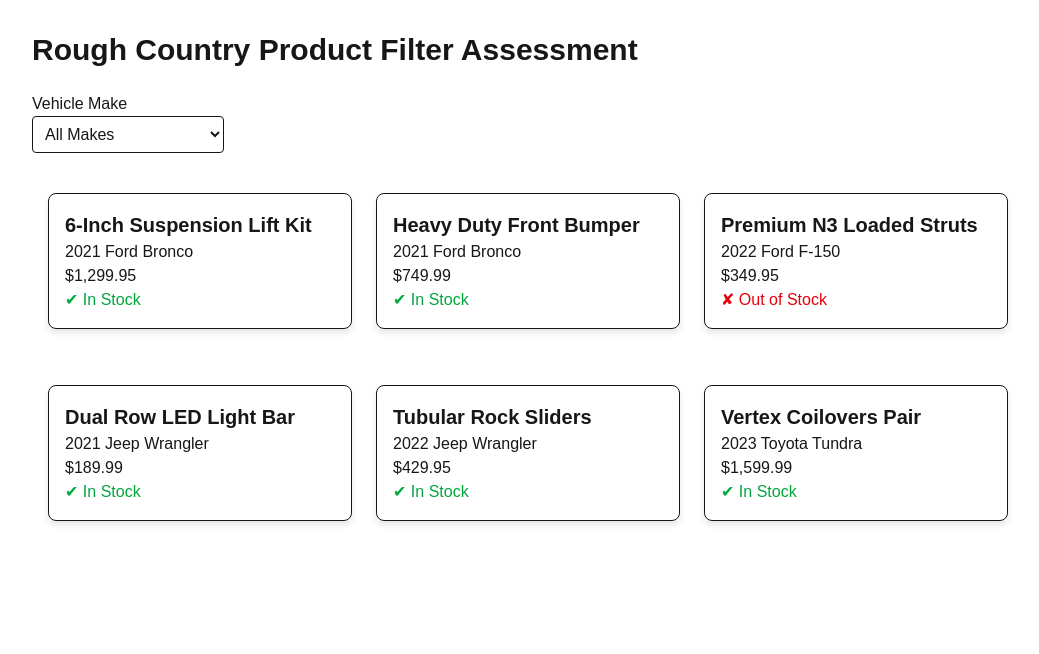
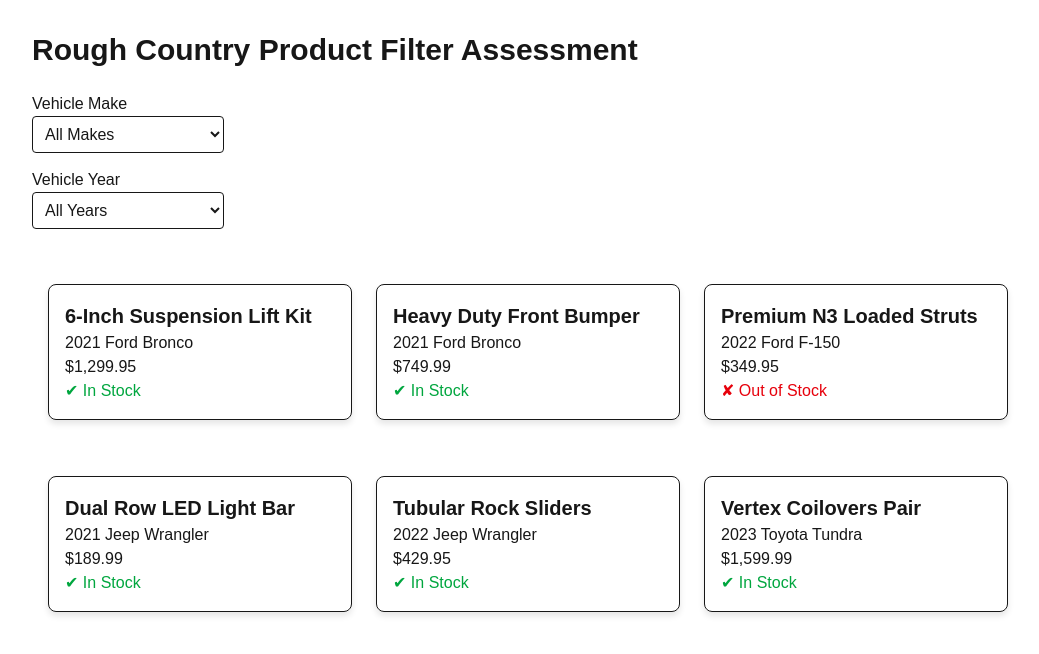
Before and after one commit to JayPTucker/rough-country-filter, a Next.js app: page / in a window 1280 px wide. Shown: the top 654 px of the page, without its empty margins (128-1167 px from the left). Built offline with nearby package versions, Linux system fonts and the light colour scheme.

Commit message:
Years Sorting
- Sort by years added
- Following up with more organized code on the back-end

```diff
--- a/app/globals.css
+++ b/app/globals.css
@@ -29,7 +29,7 @@
 /* FRONT PAGE CSS */
 /*  ========================================================== */
 
-.vehicleMakeSelect {
+.vehicleMakeSelect, .vehicleYearSelect {
   width: 20%;
   padding: 8px;
   border: 1px solid  var(--foreground);
@@ -37,6 +37,7 @@
   background-color: var(--background) !important;
   color: var(--foreground);
   font-size: 1rem;
+  margin-bottom: 15px;
 }
 
 .productCard {
--- a/app/page.tsx
+++ b/app/page.tsx
@@ -1,4 +1,6 @@
 // Added use client so the browser can remember the selected option, update state, and rerender the list.
+// By default, components in the App Router are Server components.   We used marked this page as Client Component
+// so that way it allows React Hooks to run in the browser and update the UI without refreshing the page.
 "use client";
 
 import { useState } from "react";
@@ -10,13 +12,21 @@
   // State to hold the selected vehicle make for filtering
   const [selectedMake, setSelectedMake] = useState("All");
 
+  // State to hold the selected vehicle year for filtering
+  const [selectedYear, setSelectedYear] = useState("All");
+
   // Derived State to Filter products based on the selected make (OTher way of making an If statement)
-  const filteredProducts =
-    selectedMake === "All"
-      ? MOCK_PRODUCTS
-      : MOCK_PRODUCTS.filter(
-          (product) => product.make === selectedMake
-        );
+  const filteredProducts = MOCK_PRODUCTS.filter((product) => {
+    const matchesMake =
+      selectedMake === "All" ||
+      product.make === selectedMake;
+
+    const matchesYear =
+      selectedYear === "All" ||
+      product.year.toString() === selectedYear;
+
+    return matchesMake && matchesYear;
+  });
 
 
   return (
@@ -31,6 +41,8 @@
       <Filter
         selectedMake={selectedMake}
         setSelectedMake={setSelectedMake}
+        selectedYear={selectedYear}
+        setSelectedYear={setSelectedYear}
       />
 
       {/* Display the filtered products using the ProductList component */}
--- a/components/Filter.tsx
+++ b/components/Filter.tsx
@@ -2,12 +2,16 @@
 interface FilterProps {
   selectedMake: string;
   setSelectedMake: (make: string) => void;
+  selectedYear?: string;
+  setSelectedYear?: (year: string) => void;
 }
 
 // Filter component to allow users to select a vehicle make for filtering products
 export default function Filter({
   selectedMake,
   setSelectedMake,
+  selectedYear,
+  setSelectedYear,
 }: FilterProps) {
   return (
     <div className="mb-6">
@@ -31,6 +35,26 @@
             <option value="Ram">Ram</option>
             <option value="Chevrolet">Chevrolet</option>
         </select>
+
+        <label htmlFor="year" className="block">
+        Vehicle Year
+        </label>
+
+        {/* Dropdown to select vehicle year for filtering */}
+        <select
+        id="year"
+        value={selectedYear}
+        onChange={(e) =>
+            setSelectedYear && setSelectedYear(e.target.value)
+        }
+        className="vehicleYearSelect"
+        >
+            <option value="All">All Years</option>
+            <option value="2020">2020</option>
+            <option value="2021">2021</option>
+            <option value="2022">2022</option>
+            <option value="2023">2023</option>
+        </select>
     </div>
   );
 }
--- a/components/ProductList.tsx
+++ b/components/ProductList.tsx
@@ -15,7 +15,7 @@
     if (products.length === 0) {
     return (
             <p className="text-gray-500">
-                No products found for this make.
+                No products found matching the make and year selected. Please try a different filter.
             </p>
         );
     }
```
